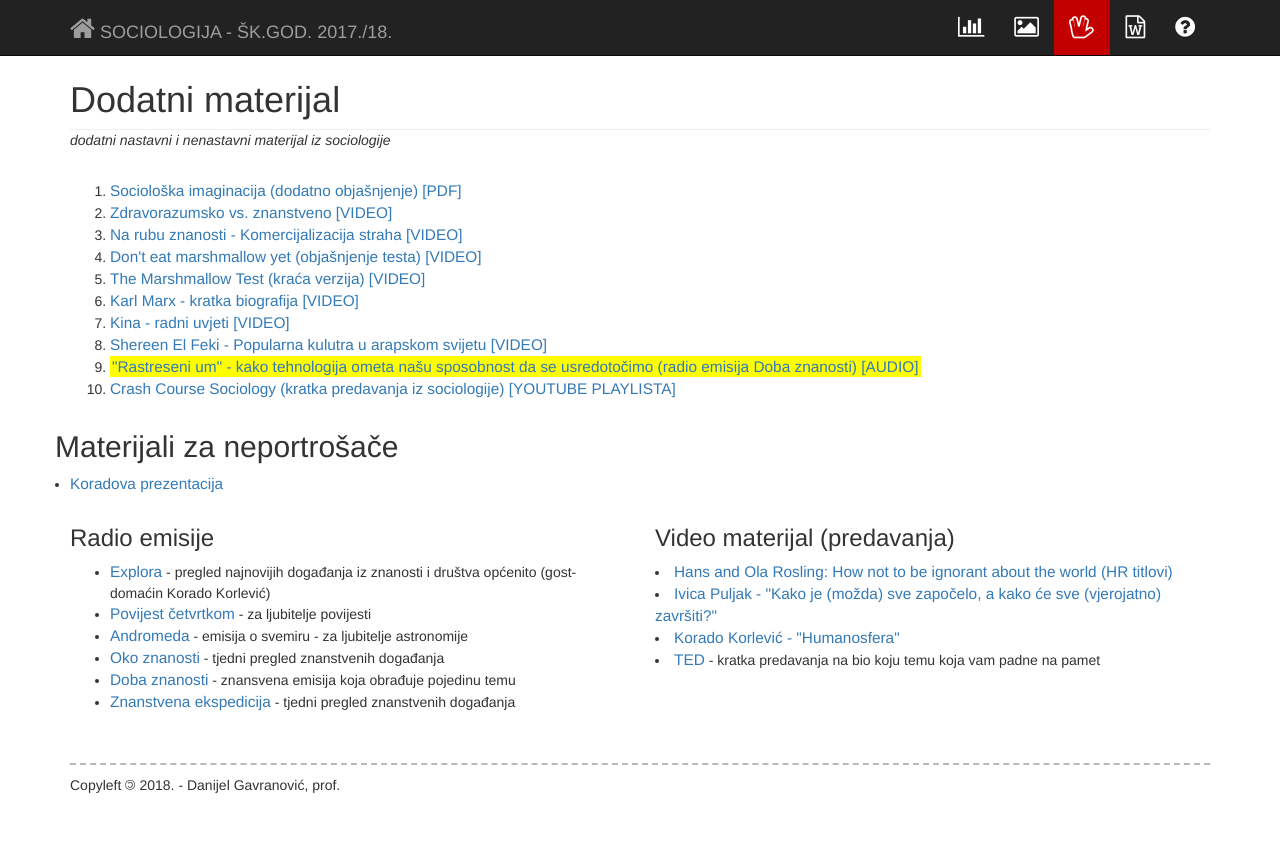
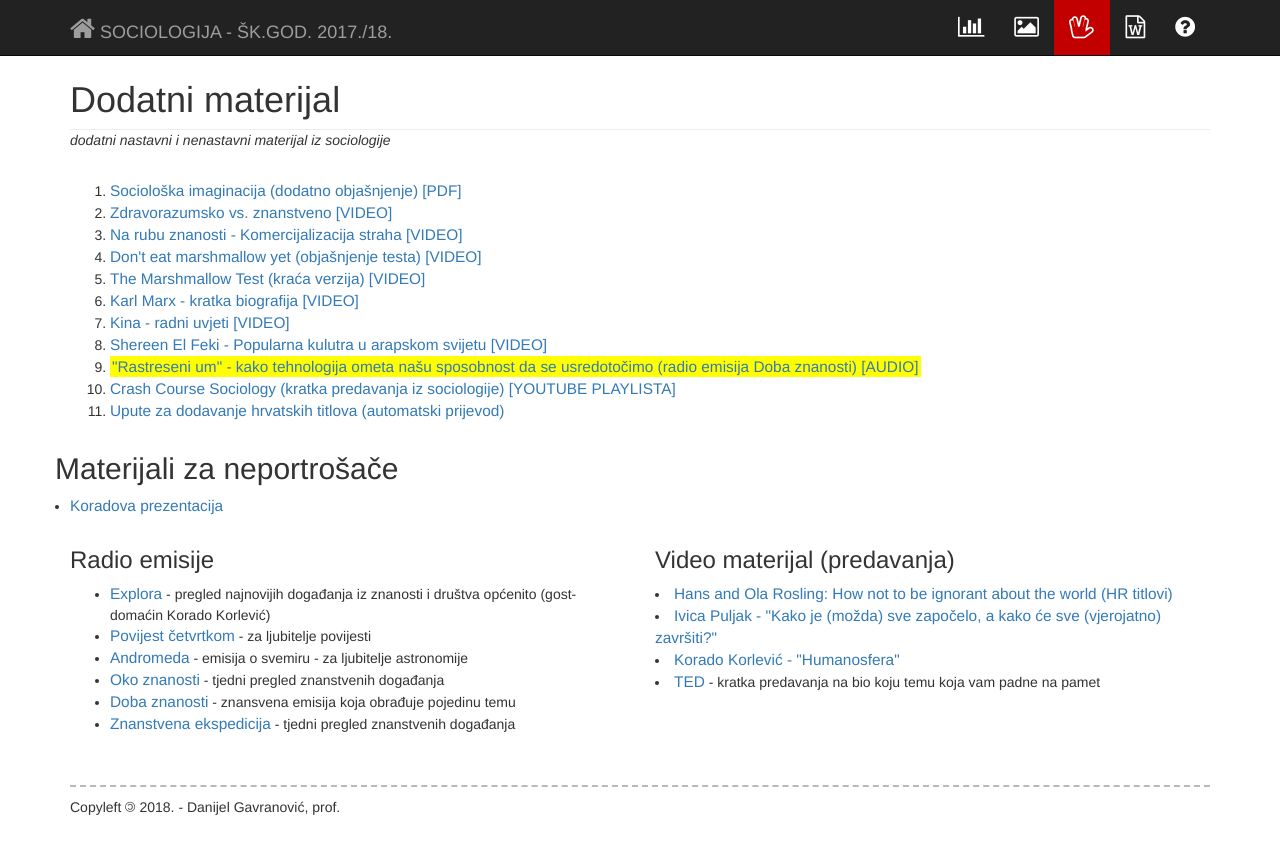
Before and after one commit to srednja-skola/sociologija, a plain HTML site: page dodatni-materijal.html in a window 1280 px wide. Drawn offline with Linux system fonts and the light colour scheme.

Commit message:
Add files via upload

```diff
--- a/dodatni-materijal.html
+++ b/dodatni-materijal.html
@@ -94,6 +94,7 @@
                     <li><a href="https://embed.ted.com/talks/lang/hr/shereen_el_feki_pop_culture_in_the_arab_world">Shereen El Feki - Popularna kulutra u arapskom svijetu [VIDEO]</a></li>
                     <li><a class="marker" href="http://radio.hrt.hr/aod/doba-znanosti/233214/">"Rastreseni um" - kako tehnologija ometa našu sposobnost da se usredotočimo (radio emisija Doba znanosti) [AUDIO]</a></li>
                     <li><a href="https://www.youtube.com/playlist?list=PL8dPuuaLjXtMJ-AfB_7J1538YKWkZAnGA">Crash Course Sociology (kratka predavanja iz sociologije) [YOUTUBE PLAYLISTA]</a></li>
+                    <li><a href="https://drive.google.com/open?id=1abXh5M2vnIFBxURvfSbzcNkp9YV0o_n_">Upute za dodavanje hrvatskih titlova (automatski prijevod)</a></li>
                 </ol>
             </div>
         </div>
```
